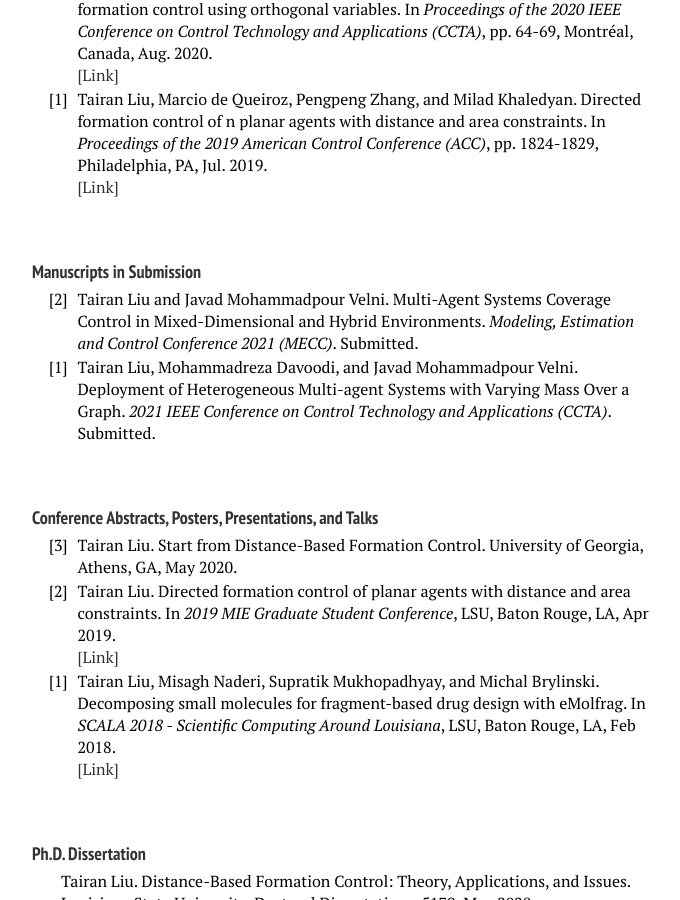
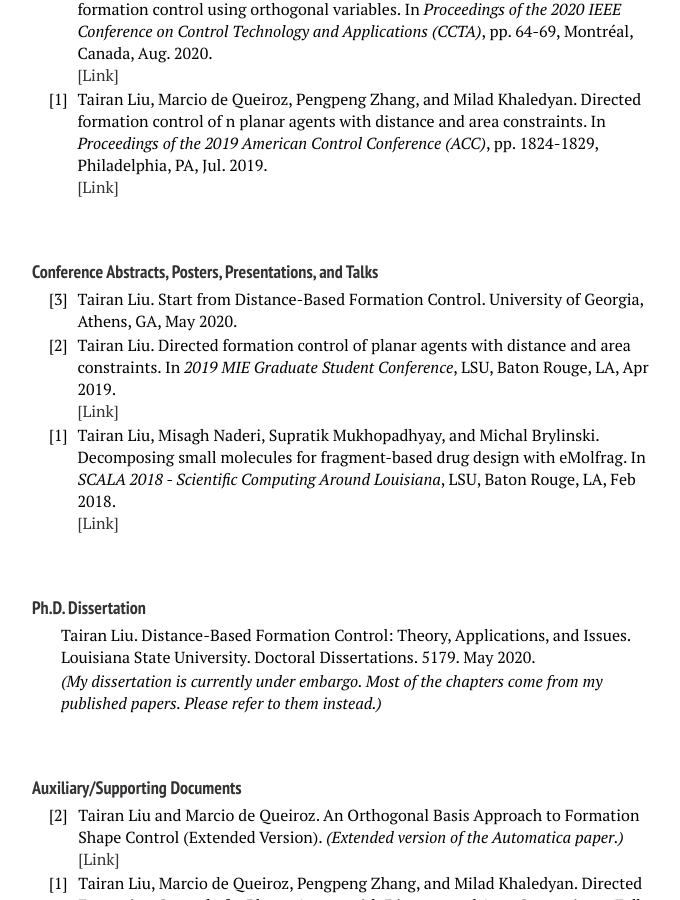
Before and after one commit to liutairan/liutairan.github.io, a Jekyll site: the page built from publications.md, in a window 1280 px wide and 900 px high, scrolled down 1144 px. Shown: the whole window, without its empty margins (288-968 px from the left). Built offline with Jekyll 4.4.1, drawn with Linux system fonts in a browser that asks for light colours; nearby versions of some CDN libraries; comment, search, counter and statistics services are not loaded.

Commit message:
Update publications.html

```diff
--- a/_layouts/publications.html
+++ b/_layouts/publications.html
@@ -218,7 +218,7 @@ function toggleBibtex(articleid) {
         </table>
       </div>
 
-			<h4 style="margin-bottom:0px;padding-top:10px;">Manuscripts in Submission</h4>
+			<!-- <h4 style="margin-bottom:0px;padding-top:10px;">Manuscripts in Submission</h4>
 
 			<div class="container">
         <table>
@@ -242,7 +242,7 @@ function toggleBibtex(articleid) {
           </tr>
 
         </table>
-      </div>
+      </div> -->
 
 			<h4 style="margin-bottom:0px;padding-top:10px;">Conference Abstracts, Posters, Presentations, and Talks</h4>
 
```
